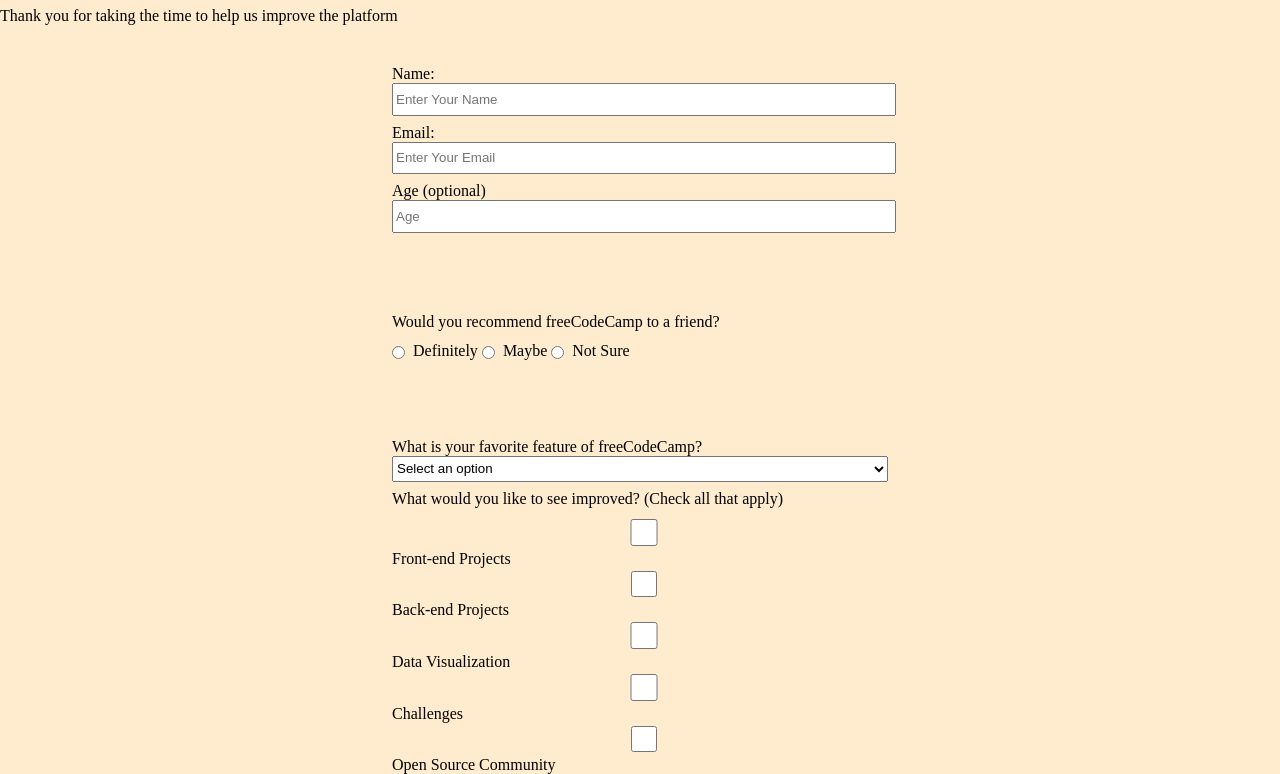
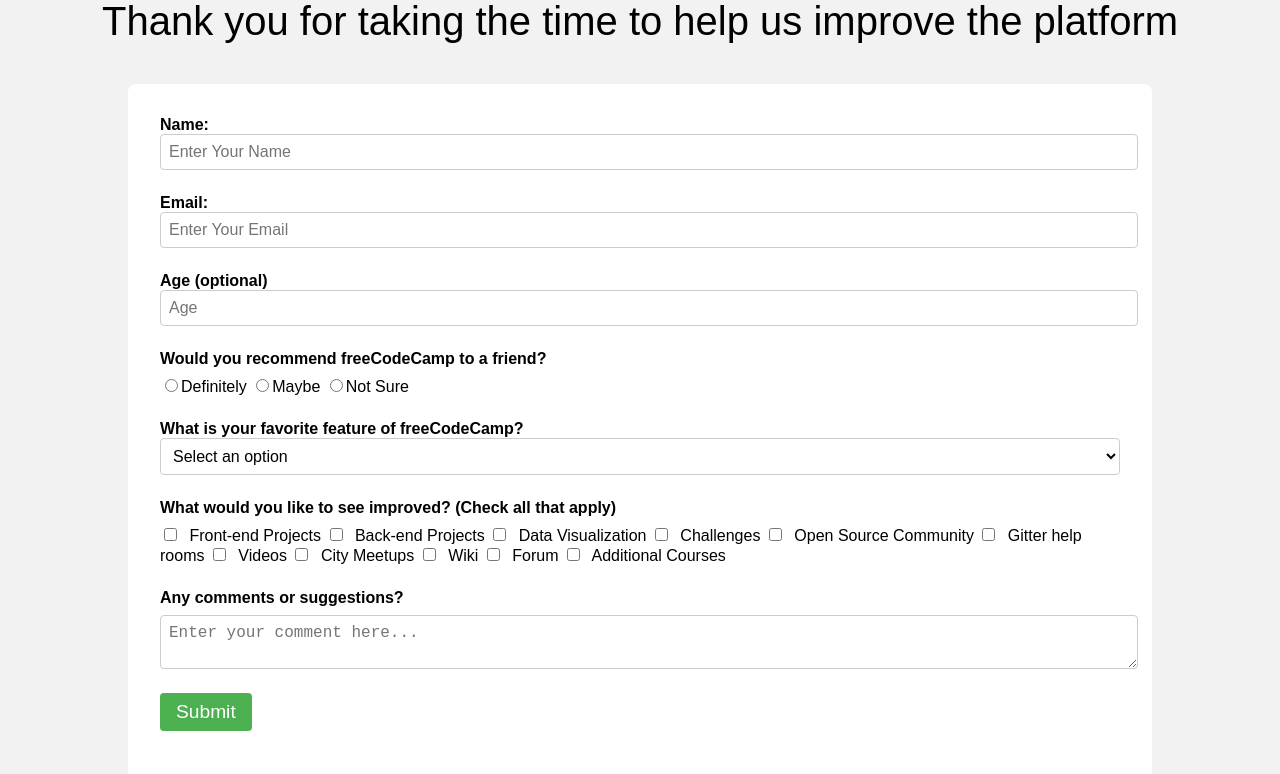
Before and after one commit to thanhtunggc92/Survey_Page, a plain HTML site: page index.html in a window 1280 px wide. Shown: the part 73-847 px from the top of the page. Drawn offline with Linux system fonts and the light colour scheme.

Commit message:
practice html and css

```diff
--- a/index.html
+++ b/index.html
@@ -10,21 +10,24 @@
 <body>
     <h1 id="title">freeCodeCamp Survey Form</h1>
     <p id="description">Thank you for taking the time to help us improve the platform</p>
-   <form action="" id="survey-form" method="post">
-    <fieldset>
-        <label for="name-label">Name: <input type="text" id="name" placeholder="Enter Your Name"  required></label>
-        <label for= "email-label">Email: <input type="email" id="email" placeholder="Enter Your Email"  required></label>
-        <label for="age-label">Age <p>(optional)</p><input type="number" id="number" min=13 max=120 placeholder="Age" required></label>
+   <form action="" id="survey-form" class="container"method="post">
+        <div class="form-group">
+            <label for="name-label">Name: <input type="text" id="name" placeholder="Enter Your Name" class="input-form" required></label>
+            </div>
+            <div class="form-group">
+                <label for= "email-label">Email: <input type="email" id="email" placeholder="Enter Your Email" class="input-form"  required></label>
+            </div>
+        <div class="form-group">
+            <label for="age-label">Age <span>(optional)</span><input type="number" id="number" min=13 max=120 placeholder="Age" class="input-form"  required></label>
+        </div>
 
-    </fieldset>
-    <fieldset>
+        <div class="form-group">
             <label>Would you recommend freeCodeCamp to a friend?</label>
             <input type="radio" name="definitely" id="" class="inline" >Definitely
             <input type="radio" name="maybe" id="" class="inline" >Maybe
             <input type="radio" name="not sure" id="" class="inline" >Not Sure
-    </fieldset>
-    <fieldset>
-
+        </div>
+        <div class="form-group">
             <label>What is your favorite feature of freeCodeCamp?  <select name="" id="dropdown">
                 <option value="">Select an option</option>
                 <option value="">Challenges</option>
@@ -34,23 +37,35 @@
                 <option value="">Other</option>
                 </select>
                 </label>
-        <label>What would you like to see improved? <p>(Check all that apply)</p></label>
-        <input type="checkbox" value="frontend"> Front-end Projects
-        <input type="checkbox" value="Back-end"> Back-end Projects
-        <input type="checkbox" value="Data Visualization"> Data Visualization
-        <input type="checkbox" value="Challenges"> Challenges
-        <input type="checkbox" value="Open Source Community"> Open Source Community
-        <input type="checkbox" value="Gitter help rooms"> Gitter help rooms
-        <input type="checkbox" value="Videos"> Videos
-        <input type="checkbox" value="City Meetups"> City Meetups
-        <input type="checkbox" value="Wiki"> Wiki
-        <input type="checkbox" value="Forum"> Forum
-        <input type="checkbox" value="Additional Courses"> Additional Courses
+        </div>
+
+
+
+        <div class="form-group">
+            <label>What would you like to see improved? <span>(Check all that apply)</span></label>
+            <input type="checkbox" class="input-checkbox" value="frontend"> Front-end Projects
+            <input type="checkbox" class="input-checkbox"value="Back-end"> Back-end Projects
+            <input type="checkbox" class="input-checkbox" value="Data Visualization"> Data Visualization
+            <input type="checkbox" class="input-checkbox" value="Challenges"> Challenges
+            <input type="checkbox" class="input-checkbox" value="Open Source Community"> Open Source Community
+            <input type="checkbox" class="input-checkbox" value="Gitter help rooms"> Gitter help rooms
+            <input type="checkbox" class="input-checkbox" value="Videos"> Videos
+            <input type="checkbox" class="input-checkbox" value="City Meetups"> City Meetups
+            <input type="checkbox" class="input-checkbox" value="Wiki"> Wiki
+            <input type="checkbox" class="input-checkbox" value="Forum"> Forum
+            <input type="checkbox" class="input-checkbox" value="Additional Courses"> Additional Courses
+        </div>
+
+        <div class="form-group">
             <label >Any comments or suggestions?</label>
             <textarea placeholder="Enter your comment here..."></textarea>
-    </fieldset>
 
-    <input type="submit" name="" id="submit" value="Submit">
+        </div>
+        <div class="form-group submit">
+
+            <input type="submit" name="" id="submit"  class="submit-button"value="Submit">
+        </div>
+
    </form>
 </body>
 </html>
--- a/styles.css
+++ b/styles.css
@@ -1,50 +1,83 @@
-body{
-    height: 100vh;
-    width: 100%;
+body {
     margin: 0;
-    font-family: serif;
+    padding: 0;
+    font-family: Arial, sans-serif;
     font-size: 16px;
-    background-color: blanchedalmond;
+    background-color: #f2f2f2;
   }
-label{
-    display: block;
-    margin: 0.5rem 0;
-}
-form{
-    width: 60vw;
-    max-width: 500px;
-    min-width: 300px;
+  .container {
+    width: 80%;
+    max-width: 960px;
     margin: 0 auto;
-    padding-bottom: 2em;
-}
-input,textarea,select{
-
-    margin: 10px 0 0 0 0;
-    width: 100%;
-    min-height: 2em;
-}
-select{
-    display: block;
+    padding: 2rem;
   }
 
-fieldset{
+  select {
+    display: block;
+    width: 100%;
+    padding: 0.5rem;
+    border: 1px solid #ccc;
+    border-radius: 0.25rem;
+    font-size: 1rem;
+    background-color: #fff;
+  }
+  h1,p {
+    font-size: 2.5rem;
+    text-align: center;
+    margin-top: 0;
+  }
+  form {
+    background-color: #fff;
+    padding: 2rem;
+    border-radius: 0.5rem;
+  }
+  .form-group {
+    margin-bottom: 1.5rem;
+  }
+  label {
+    display: block;
+    font-weight: bold;
+    margin-bottom: 0.5rem;
+  }
+  .input-checkbox {
+    margin-right: 0.5rem;
+  }
+  .input-form {
+    display: inline-block;
+    width: 100%;
+    padding: 0.5rem;
+    border: 1px solid #ccc;
+    border-radius: 0.25rem;
+    font-size: 1rem;
+  }
+  input .inline{
+    display: flex;
+    flex-direction: column;
+  }
+
+textarea {
+    display: block;
+    width: 100%;
+    padding: 0.5rem;
+    border: 1px solid #ccc;
+    border-radius: 0.25rem;
+    font-size: 1rem;
+  }
+.submit-button{
+    background-color: #4CAF50;
+    color: #fff;
     border: none;
-    padding: 2rem 0;
+    padding: 0.5rem 1rem;
+    border-radius: 0.25rem;
+    font-size: 1.2rem;
+    cursor: pointer;
+    display: flex;
+   justify-content:center;
 }
-p{
-    display: inline;
-    font-size: 16px;
+.submit{
+    display: flex;
+    flex-direction: row;
 }
-textarea{
-    min-height: 120px;
-    resize: vertical;
+.submit-button:hover {
+    background-color: #3e8e41;
   }
-#submit{
-    min-height: 2em;
-    width: 100%;
-}
-.inline{
-    width: unset;
-    margin: 0 0.5rem 0 0;
-    vertical-align: middle;
-}
```
Lines whose indentation alone changed are shown as unchanged.
